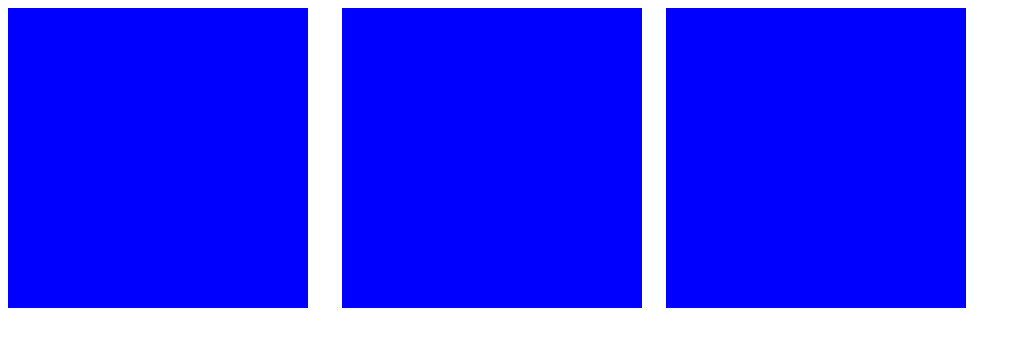
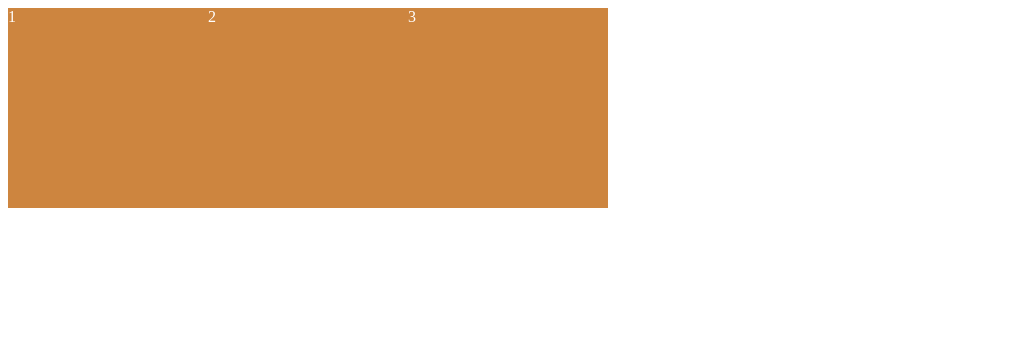
Before and after one commit to qlemql/SCSS, a plain HTML site: page index.html in a window 1280 px wide. Shown: the whole page, without its empty margins (0-1021 px from the left). Drawn offline with Linux system fonts and the light colour scheme.

Commit message:
second css flexbox
flexbox는 childer과 이야기 하지 않는다.
ex) nth-child X

flexbox를 사용하려면 .classname{} 처럼 따로 쓰지않고
사용할 것(여기서는 3개의 box) 밖에 flexbox container를 만들어 준다
flexbox 안에 3개의 box가 있다고 생각하면 됨.

display: flex를 해주면 inline-block과 같은 결과를 얻을 수 있다.
또한 바로 위 부모가 flex container이어야 자식의 위치를 움직일 수 있다.
flexbox에서 box들의 위치를 옮기고 싶으면 flex container의 안에 있어야 한다.

```diff
--- a/index.html
+++ b/index.html
@@ -3,12 +3,12 @@
   <head>
     <meta charset="UTF-8" />
     <meta name="viewport" content="width=device-width, initial-scale=1.0" />
-    <link rel="stylesheet" href="styles.css" />
+    <link rel="stylesheet" href="styles2.css" />
     <title>(S)CSS Master</title>
   </head>
   <body>
-    <div class="box"></div>
-    <div class="box"></div>
-    <div class="box"></div>
+    <div class="box">1</div>
+    <div class="box">2</div>
+    <div class="box">3</div>
   </body>
 </html>
--- /dev/null
+++ b/styles2.css
@@ -0,0 +1,14 @@
+/* display: flex를 해주면 inline-block과 같은 결과를 얻을 수 있다.
+또한 바로 위 부모가 flex container이어야 자식의 위치를 움직일 수 있다.
+flexbox에서 box들의 위치를 옮기고 싶으면 flex container의 안에 있어야 한다.*/
+
+body {
+  display: flex;
+}
+
+.box {
+  width: 200px;
+  height: 200px;
+  background: peru;
+  color: white;
+}
```
